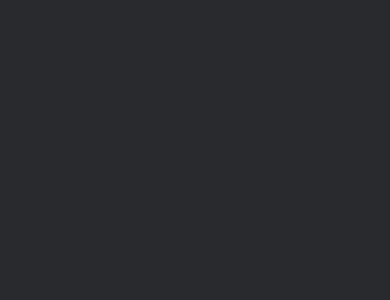
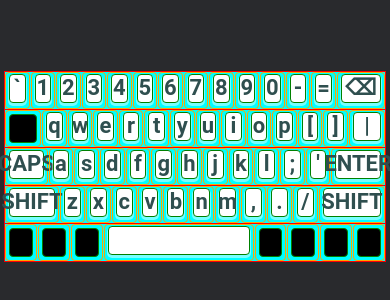
Before and after one commit to leoelicos/typr, a React (Create React App) app: page / in a window 390 px wide. Shown: the part 256-556 px from the top of the page. Built offline with nearby package versions, Linux system fonts and the light colour scheme.

Commit message:
Analyze <600px appearance by adding colors

```diff
--- a/src/components/Frame/frame.scss
+++ b/src/components/Frame/frame.scss
@@ -1,6 +1,6 @@
 .keyboard {
   .frame {
-    background-color: transparent;
+    background-color: green;
     width: 100%;
     height: fit-content;
 
@@ -9,4 +9,10 @@
     gap: 1px;
     padding: 1px;
   }
+
+  @media (max-width: 600px) {
+    .frame {
+      background-color: red;
+    }
+  }
 }
--- a/src/components/Keyboard/keyboard.scss
+++ b/src/components/Keyboard/keyboard.scss
@@ -11,22 +11,4 @@
   user-select: none;
 
   position: relative;
-
-  @media (max-width: 600px) {
-    display: none;
-
-    &::after {
-      z-index: 1;
-      content: 'X';
-      position: absolute;
-      height: 100%;
-      width: 100%;
-      background-color: red;
-      left: 0;
-      top: 0;
-      right: 0;
-      bottom: 0;
-      color: white;
-    }
-  }
 }
--- a/src/components/Keycap/keycap.scss
+++ b/src/components/Keycap/keycap.scss
@@ -42,3 +42,12 @@ kbd.keycap {
     flex: 233;
   }
 }
+@media (max-width: 600px) {
+  .frame {
+    .row {
+      .keycap {
+        border: 1px solid orange;
+      }
+    }
+  }
+}
--- a/src/components/Legend/legend.scss
+++ b/src/components/Legend/legend.scss
@@ -33,3 +33,14 @@ div.legend {
     flex-direction: column;
   }
 }
+@media (max-width: 600px) {
+  .frame {
+    .row {
+      .keycap {
+        .legend {
+          border: 1px solid green;
+        }
+      }
+    }
+  }
+}
--- a/src/components/Row/row.scss
+++ b/src/components/Row/row.scss
@@ -11,4 +11,12 @@
       }
     }
   }
+
+  @media (max-width: 600px) {
+    .frame {
+      .row {
+        background-color: cyan;
+      }
+    }
+  }
 }
```
